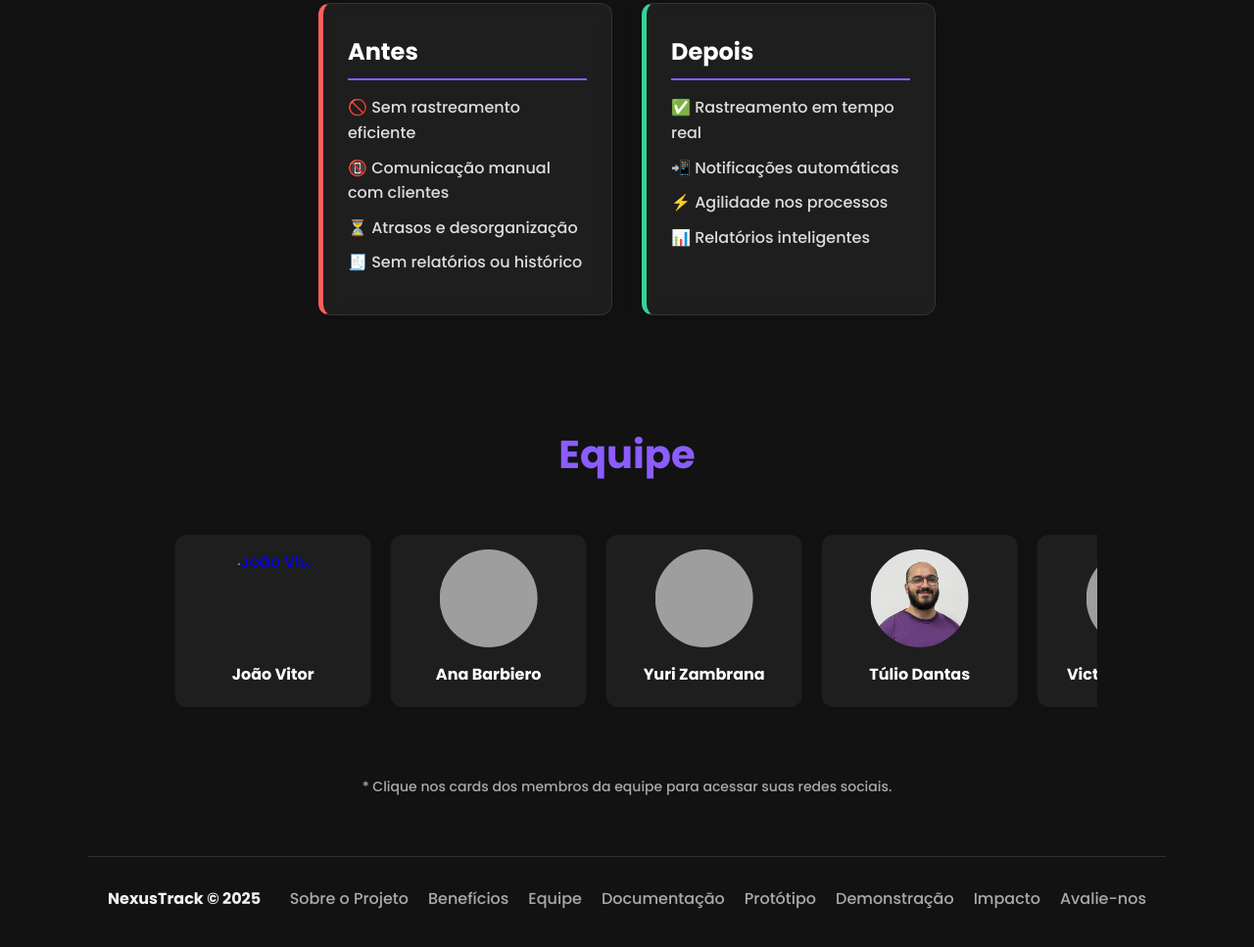
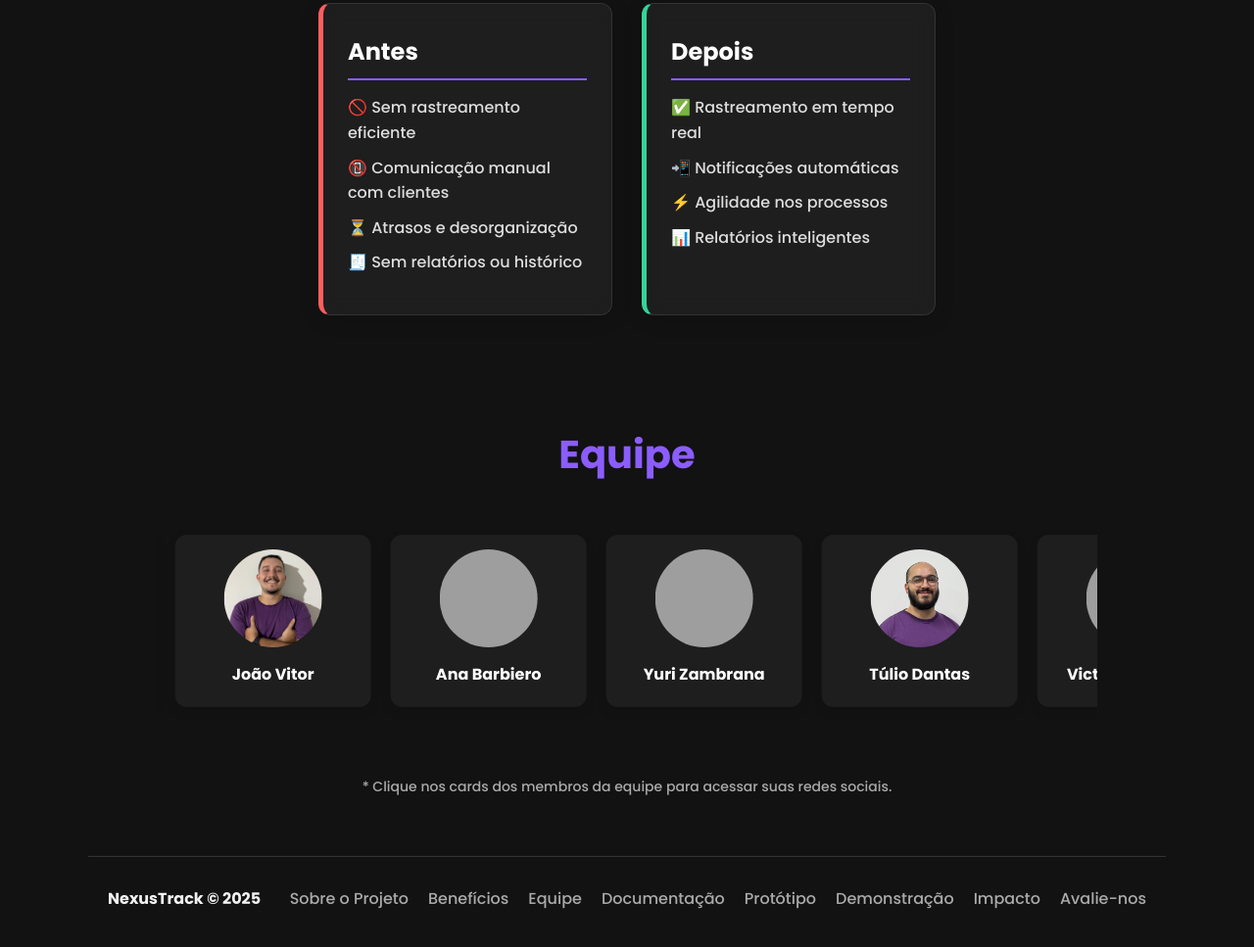
Before and after one commit to Barbiero-Ana/NexusTrack, a plain HTML site: page index.html in a window 1280 px wide. Shown: the part 2561-3528 px from the top of the page at 98% size. Drawn offline with nearby package versions, Linux system fonts and the light colour scheme; grey boxes are pictures that could not be loaded.

Commit message:
update member photo

```diff
--- a/index.html
+++ b/index.html
@@ -128,7 +128,7 @@
       <p>Victtor Anderson</p>
     </a>
     <a href="https://www.linkedin.com/in/jo%C3%A3o-vitor-dos-reis-leme-franco-497064246/?utm_source=share&utm_campaign=share_via&utm_content=profile&utm_medium=ios_app" class="member">
-      <img src="./src/joao.png" alt="João Vitor" />
+      <img src="./src/joao-vitor.jpeg" alt="João Vitor" />
       <p>João Vitor</p>
     </a>
     <a href="https://www.linkedin.com/in/anabarbiero/" class="member">
@@ -154,7 +154,7 @@
         <p>Victtor Anderson</p>
       </a>
       <a href="https://www.linkedin.com/in/jo%C3%A3o-vitor-dos-reis-leme-franco-497064246/?utm_source=share&utm_campaign=share_via&utm_content=profile&utm_medium=ios_app" class="member">
-        <img src="./src/joao.png" alt="João Vitor" />
+        <img src="./src/joao-vitor.jpeg" alt="João Vitor" />
         <p>João Vitor</p>
       </a>
       <a href="https://www.linkedin.com/in/anabarbiero/" class="member">
@@ -176,7 +176,7 @@
         <p>Victtor Anderson</p>
       </a>
       <a href="https://www.linkedin.com/in/jo%C3%A3o-vitor-dos-reis-leme-franco-497064246/?utm_source=share&utm_campaign=share_via&utm_content=profile&utm_medium=ios_app" class="member">
-        <img src="./src/joao.png" alt="João Vitor" />
+        <img src="./src/joao-vitor.jpeg" alt="João Vitor" />
         <p>João Vitor</p>
       </a>
       <a href="https://www.linkedin.com/in/anabarbiero/" class="member">
```
